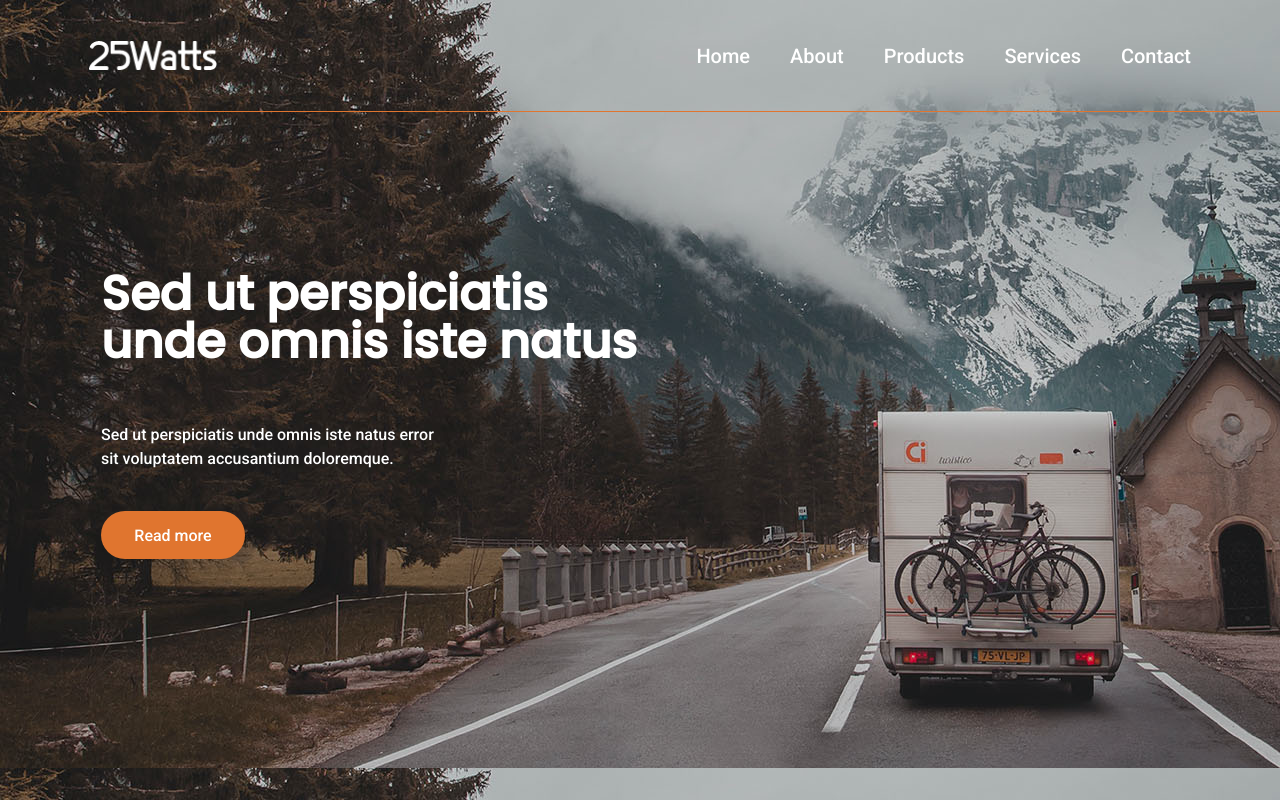
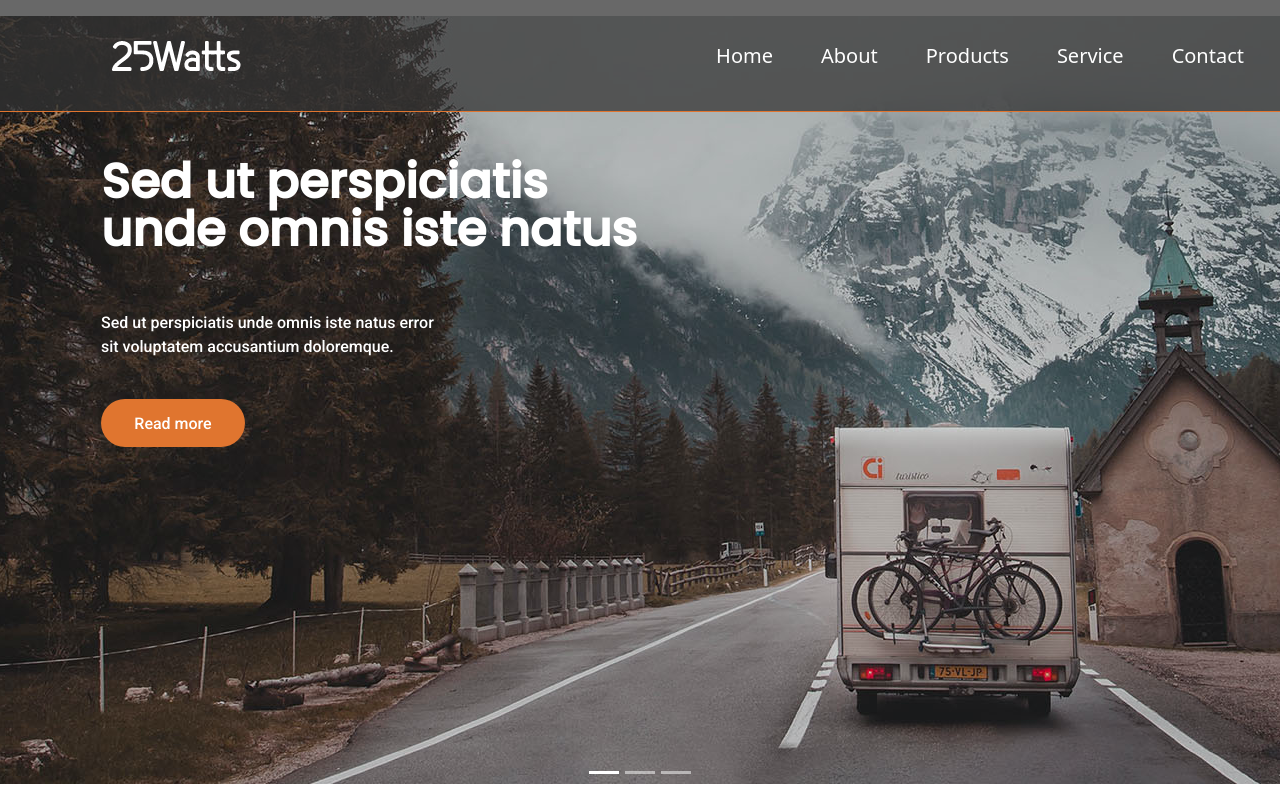
Before and after one commit to amielferreyra/twenty-five, a React (Create React App) app: page / in a window 1280 px wide. Shown: the top 802 px of the page. Built offline with nearby package versions, Linux system fonts and the light colour scheme.

Commit message:
finalizacion de estilos

```diff
--- a/src/Views/home/Home.js
+++ b/src/Views/home/Home.js
@@ -4,18 +4,57 @@ import NavBar from './components/NavBar';
 
 function Home() {
     return (
-        <div className="fondo">
+        <header id='inicio'>
+
             <NavBar/>
+
+            <div id="carouselExampleIndicators" className="carousel slide">
+                <div className="carousel-indicators">
+                    <button type="button" data-bs-target="#carouselExampleIndicators" data-bs-slide-to="0" className="active"
+                        aria-current="true" aria-label="Slide 1"></button>
+                    <button type="button" data-bs-target="#carouselExampleIndicators" data-bs-slide-to="1"
+                        aria-label="Slide 2"></button>
+                    <button type="button" data-bs-target="#carouselExampleIndicators" data-bs-slide-to="2"
+                        aria-label="Slide 3"></button>
+                </div>
+                <div className="carousel-inner">
+                    <div className="carousel-item active back-first">
                         <main className='header'>
                             <h2 className="title">Sed ut perspiciatis unde omnis iste natus</h2>
                             <p>
                                 Sed ut perspiciatis unde omnis iste natus error sit voluptatem accusantium doloremque.
                             </p>
                             <div className="btn-home">
-                    <a href="#nosotros" className="btn">Read more</a>
+                                <a href="#nosotros" class="btn">Read more</a>
                             </div>
                         </main>
                     </div>
+                    <div className="carousel-item back-first">
+                        <main className='header'>
+                            <h2 className="title">Sed ut perspiciatis unde omnis iste natus</h2>
+                            <p>
+                                Sed ut perspiciatis unde omnis iste natus error sit voluptatem accusantium doloremque.
+                            </p>
+                            <div className="btn-home">
+                                <a href="#nproductos" class="btn">Read more</a>
+                            </div>
+                        </main>
+                    </div>
+                    <div className="carousel-item back-first">
+                        <main className='header'>
+                            <h2 className="title">Sed ut perspiciatis unde omnis iste natus</h2>
+                            <p>
+                                Sed ut perspiciatis unde omnis iste natus error sit voluptatem accusantium doloremque.
+                            </p>
+                            <div className="btn-home">
+                                <a href="#contactos" class="btn">Read more</a>
+                            </div>
+                        </main>
+                    </div>
+                </div>
+            </div>
+
+        </header>
     );
 }
 
--- a/src/Views/home/components/NavBar.jsx
+++ b/src/Views/home/components/NavBar.jsx
@@ -2,20 +2,38 @@ import React from 'react';
 import './home.scss'
 import logo from '../../../components/imagenes/top-logo.png'
 
-function NavBar(){
-    return(
-        <header className="head">
-            <div className="logo">
-            <a href=""><img class="imglogo" src={logo} alt="logo"/></a>
+function NavBar() {
+    return (
+        <nav className="navbar navbar-expand-lg fixed-top">
+            <div className="container-fluid">
+                <a className="navbar-brand" href="#">
+                    <img src={logo} alt="" />
+                </a>
+                <button className="navbar-toggler" type="button" data-bs-toggle="collapse" data-bs-target="#navbarSupportedContent"
+                    aria-controls="navbarSupportedContent" aria-expanded="false" aria-label="Toggle navigation">
+                    <span className="navbar-toggler-icon"></span>
+                </button>
+                <div className="collapse navbar-collapse" id="navbarSupportedContent">
+                    <ul className="navbar-nav me-auto mb-2 mb-lg-0">
+                        <li className="nav-item">
+                            <a className="nav-link active" aria-current="page" href="#inicio">Home</a>
+                        </li>
+                        <li className="nav-item">
+                            <a className="nav-link active" aria-current="page" href="#nosotros">About</a>
+                        </li>
+                        <li className="nav-item">
+                            <a className="nav-link active" aria-current="page" href="#productos">Products</a>
+                        </li>
+                        <li className="nav-item">
+                            <a className="nav-link active" aria-current="page" href="#servicios">Service</a>
+                        </li>
+                        <li className="nav-item">
+                            <a className="nav-link active" aria-current="page" href="#contacto">Contact</a>
+                        </li>
+                    </ul>
+                </div>
             </div>
-            <nav className="navbar">
-                <a href="#inicio">Home</a>
-                <a href="#nosotros">About</a>
-                <a href="#productos">Products</a>
-                <a href="#servicios">Services</a>
-                <a href="#contacto">Contact</a>
-            </nav>
-        </header>
+        </nav>
     );
 }
 
--- a/src/Views/home/components/home.scss
+++ b/src/Views/home/components/home.scss
@@ -1,49 +1,48 @@
-.fondo{
-  height: 100vh;
-  background-image: url(../../../components/imagenes/slider-1.png);
+.navbar {
+  height: 14vh;
+  border-bottom: 1px solid #E0752F;
+  background-color: #343434bd;
 
-  .head {
-      display: flex;
-      align-items: center;
-      justify-content: space-evenly;
-      height: 14vh;
-      width: 100%;
-      border-bottom: 1px solid #E0752F;
-
-
-      .logo {
-          margin-left: 20px;
-          .imglogo {
-              max-width: 128.5px;
-              margin-right: 390PX;
-          }
+  .navbar-brand {
+    margin-left: 100px;
   }
 
-      .navbar{
+  .navbar-collapse {
+    flex-grow: 0 !important;
 
-          a{
-              display: inline-block;
-              padding: 20px 20px;
-              text-decoration: none;
+    .nav-item {
+      margin: 1rem;
+
+      a {
+        color: white;
         font-size: 20px;
-              color: white;
-              font-family: 'Roboto', sans-serif;
       }
 
       a:hover {
         color: #E0752F;
       }
     }
+  }
 
 }
 
-  .header{
+
+
+
+.back-first {
+  height: 100vh;
+  width: 100%;
+  background-image: url(../../../components/imagenes/slider-1.png);
+  background-position: center;
+  background-repeat: no-repeat;
+
+  .header {
     display: flex;
     flex-direction: column;
     align-items: left;
     color: #ffff;
 
-      .title{
+    .title {
       font: normal normal 600 48px/48px Poppins;
       margin-top: 158px;
       margin-left: 101px;
@@ -51,7 +50,7 @@
       height: 115px;
     }
 
-      P{
+    P {
       font-family: 'Roboto', sans-serif;
       margin-top: 30px;
       margin-left: 101px;
@@ -59,7 +58,7 @@
       height: 42px;
     }
 
-      .btn-home{
+    .btn-home {
       margin-top: 30px;
       margin-left: 101px;
       width: 144px;
@@ -70,61 +69,53 @@
       text-align: center;
       justify-content: center;
 
-          .btn{
+      .btn {
         margin-top: 6px;
         font-family: 'Roboto', sans-serif;
         color: white;
         text-decoration: none;
       }
     }
-
-      .btn:hover{
-          background: none;
-      }
-
   }
 
 }
 
 
 
+@media only screen and (max-width: 600px) {
 
-
-@media only screen and (max-width: 600px) {
-  .fondo {
-    background-position: center;
-
-
-
-    .head {
-      flex-direction: column;
-      align-items:flex-start;
-      height: fit-content;
-
-      .logo {
-        margin-left: 10px;
   .imglogo {
     max-width: 100px;
     margin-right: 0;
   }
+
+
+
+  .navbar-collapse {
+    background-color: #343434;
+    margin-right: none !important;
+
+    ul {
+      text-align: center;
     }
 
-      .navbar{
+    a {
+      font-size: white;
+      font-size: 6px;
+    }
 
-        a{
-            text-decoration: none;
-            color: white;
-            font-size: 6px;
+    a:hover {
+      color: #E0752F;
+      border: 1px solid #E0752F;
     }
   }
 
-
-    }
+  .back-first {
+    background-position: center;
 
     .header {
 
       .title {
-        margin-top: 50px;
         margin-left: 20px;
         width: 80%;
         font-size: 38px;
```
Lines whose indentation alone changed are shown as unchanged.
